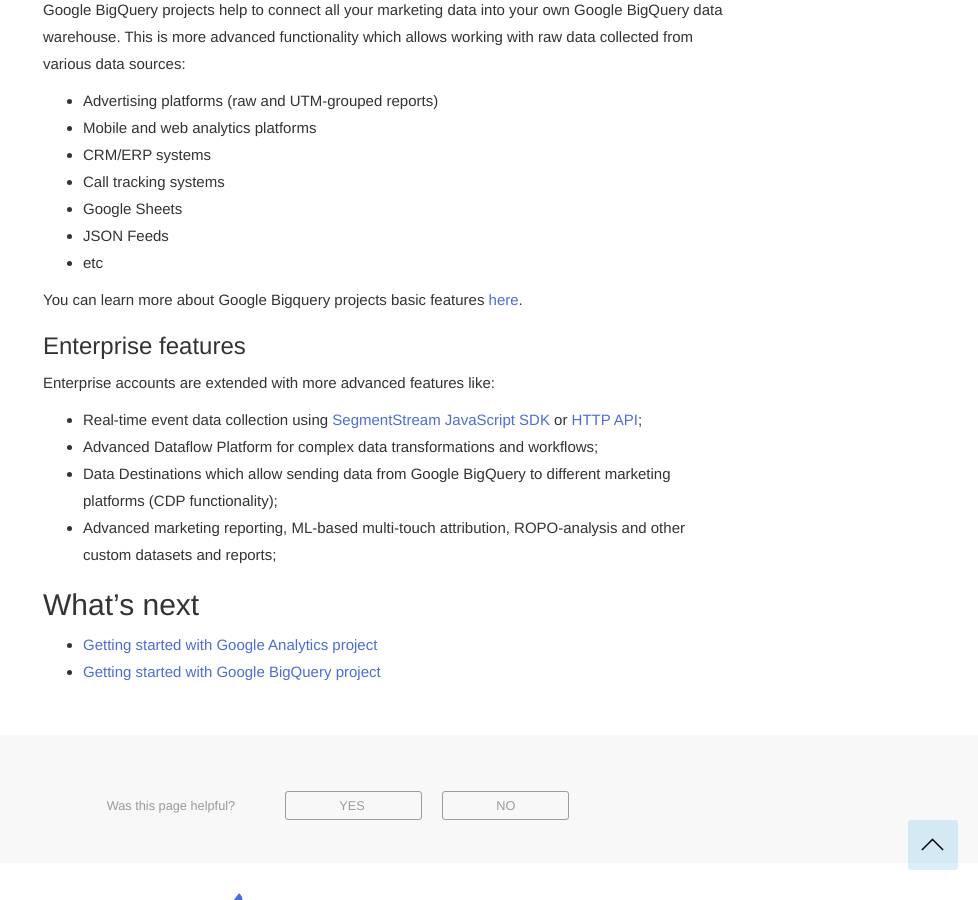
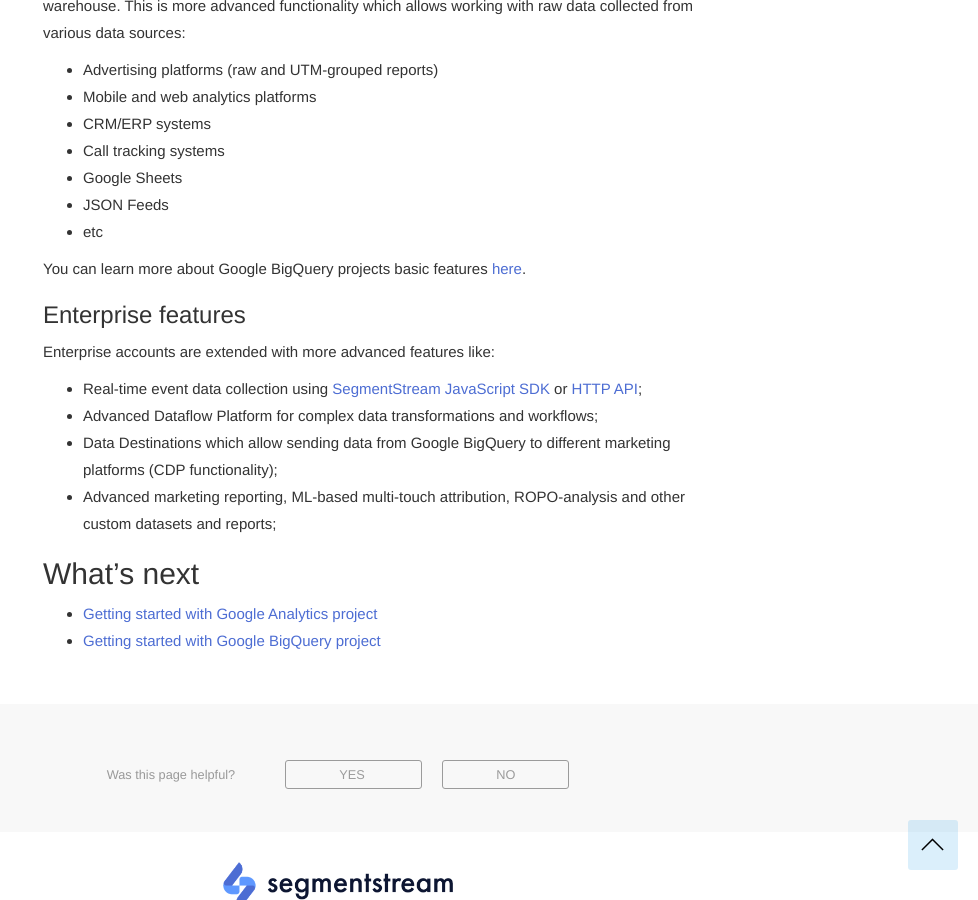
Before and after one commit to segmentstream-com/segmentstream-com.github.io, a Jekyll site: the page built from index.md, in a window 1280 px wide and 900 px high, scrolled down 608 px. Shown: the whole window, without its empty margins (302-1280 px from the left). Built offline with Jekyll 4.4.1, drawn with Linux system fonts in a browser that asks for light colours; nearby versions of some CDN libraries.

Commit message:
fix typo

```diff
--- a/index.md
+++ b/index.md
@@ -4,7 +4,6 @@
 ---
 
 ## Introduction
----
 
 **SegmentStream** is a marketing data intelligence platform which allows to import and unify data from various data sources for advanced analytics and attribution.
 
@@ -30,7 +29,7 @@
 * JSON Feeds
 * etc
 
-You can learn more about Google Bigquery projects basic features [here](https://segmentstream.com/bigquery){:target="_blank"}.
+You can learn more about Google BigQuery projects basic features [here](https://segmentstream.com/bigquery){:target="_blank"}.
 
 ### Enterprise features
 
```
